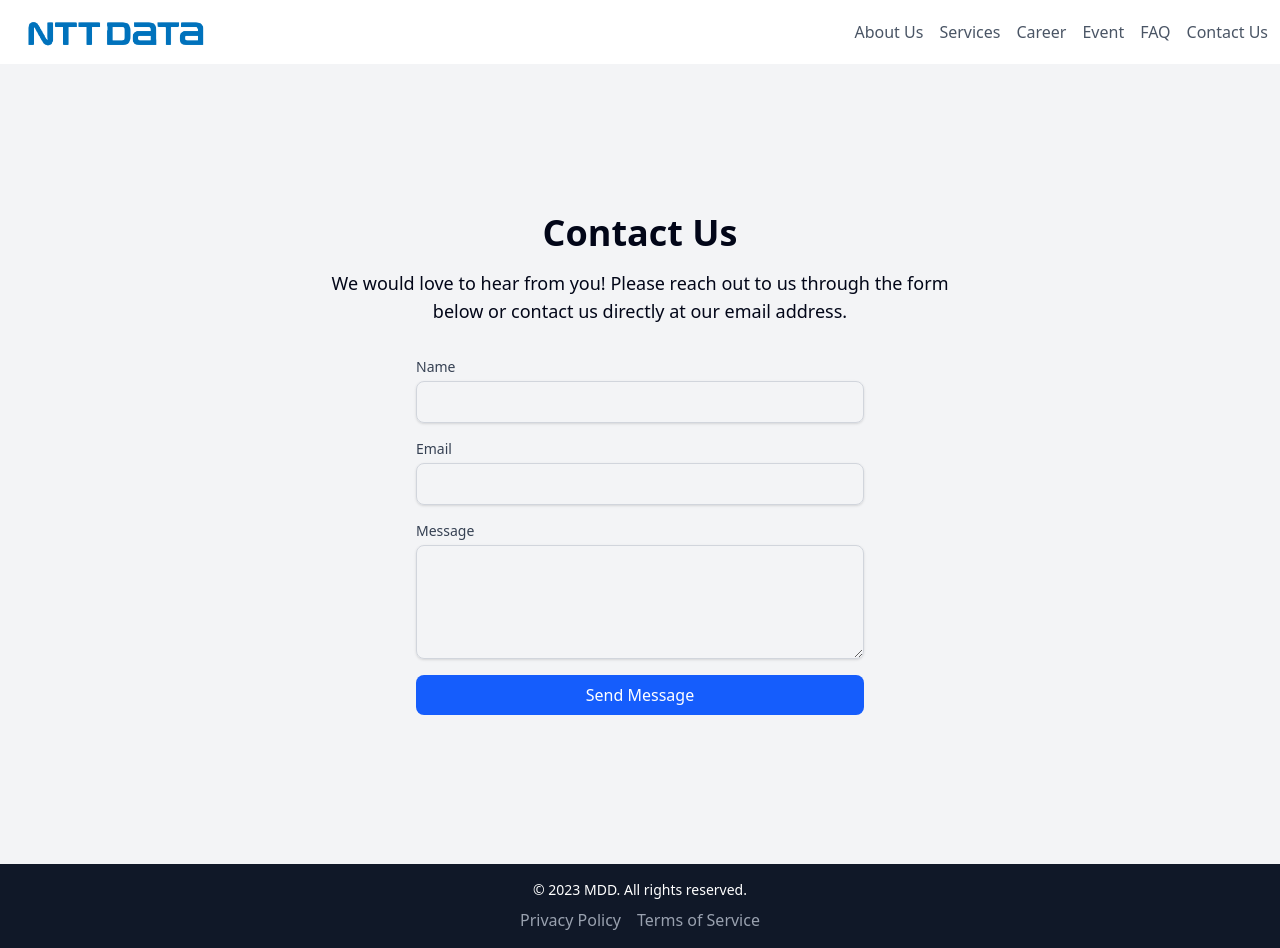
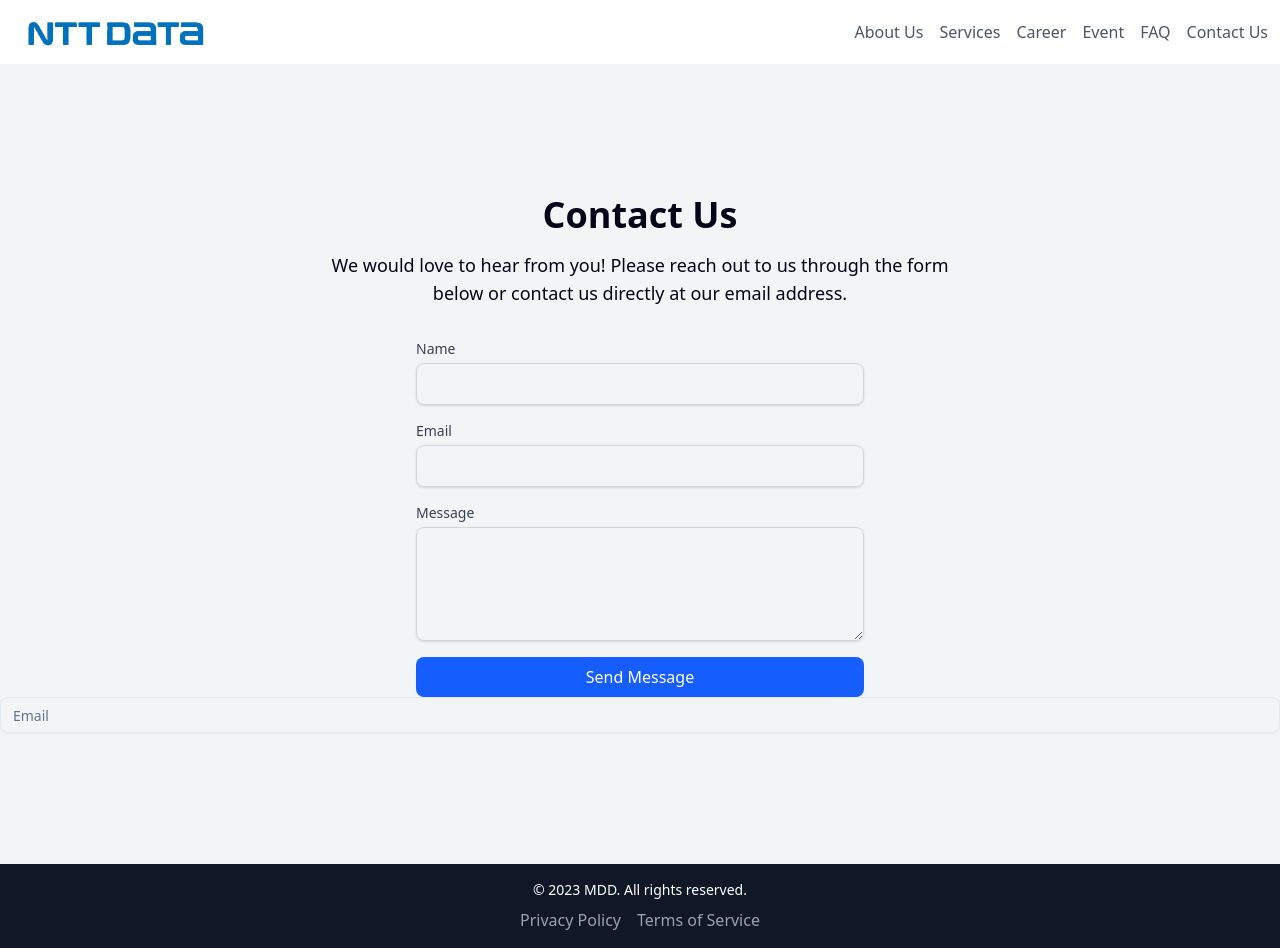
Before and after one commit to LynxisKhat/mdd, a Next.js app: page /contactus in a window 1280 px wide. Built offline with nearby package versions, Linux system fonts and the light colour scheme.

Commit message:
add shadcn input

```diff
--- a/app/contactus/page.js
+++ b/app/contactus/page.js
@@ -1,3 +1,5 @@
+import { Input } from "@/components/ui/input"
+
 export default function ContactUs() {
   return (
     <div className="flex flex-col items-center justify-center h-screen bg-gray-100">
@@ -20,6 +22,7 @@
         </div>
         <button type="submit" className="w-full bg-blue-600 text-white py-2 px-4 rounded-md hover:bg-blue-700 transition duration-200">Send Message</button>
       </form>
+      <Input type="email" placeholder="Email" />
     </div>
   );
 }
--- /dev/null
+++ b/components/ui/input.jsx
@@ -0,0 +1,24 @@
+import * as React from "react"
+
+import { cn } from "@/lib/utils"
+
+function Input({
+  className,
+  type,
+  ...props
+}) {
+  return (
+    <input
+      type={type}
+      data-slot="input"
+      className={cn(
+        "file:text-foreground placeholder:text-muted-foreground selection:bg-primary selection:text-primary-foreground dark:bg-input/30 border-input flex h-9 w-full min-w-0 rounded-md border bg-transparent px-3 py-1 text-base shadow-xs transition-[color,box-shadow] outline-none file:inline-flex file:h-7 file:border-0 file:bg-transparent file:text-sm file:font-medium disabled:pointer-events-none disabled:cursor-not-allowed disabled:opacity-50 md:text-sm",
+        "focus-visible:border-ring focus-visible:ring-ring/50 focus-visible:ring-[3px]",
+        "aria-invalid:ring-destructive/20 dark:aria-invalid:ring-destructive/40 aria-invalid:border-destructive",
+        className
+      )}
+      {...props} />
+  );
+}
+
+export { Input }
```
